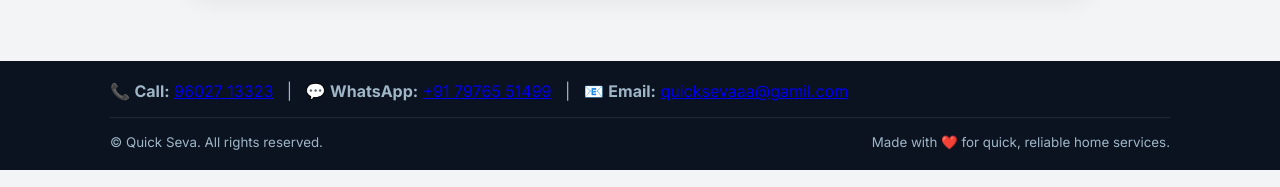
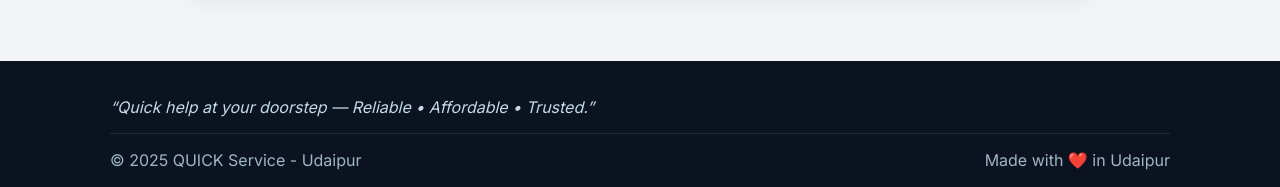
Before and after one commit to ranishjain48-crypto/quickseva.github.io, a plain HTML site: page index.html in a window 1280 px wide. Shown: the part 3031-3218 px from the top of the page. Drawn offline with Linux system fonts and the light colour scheme.

Commit message:
Update index.html

```diff
--- a/index.html
+++ b/index.html
@@ -1046,15 +1046,7 @@
     </form>
   </div>
 </section>
-  <footer>
-<div class="foot">
-<div>📞 <b>Call:</b> <a href="tel:9602713323">96027 13323</a> &nbsp; | &nbsp; 💬 <b>WhatsApp:</b> <a href="https://wa.me/917976551499" target="_blank">+91 79765 51499</a> &nbsp; | &nbsp; 📧 <b>Email:</b> <a href="mailto:quicksevaaa@gamil.com">quicksevaaa@gamil.com</a></div>
-<div class="credits">
-<small>© <span id="yr"></span> Quick Seva. All rights reserved.</small>
-<small>Made with ❤️ for quick, reliable home services.</small>
-</div>
-</div>
-</footer>
+ <footer> <div class="foot"> <p class="caption">“Quick help at your doorstep — Reliable • Affordable • Trusted.”</p> <div class="credits"> <span>© 2025 QUICK Service - Udaipur</span> <span>Made with ❤️ in Udaipur</span> </div> </div> </footer>
 <script>
 function sendWhatsApp(event) {
   event.preventDefault();
```
